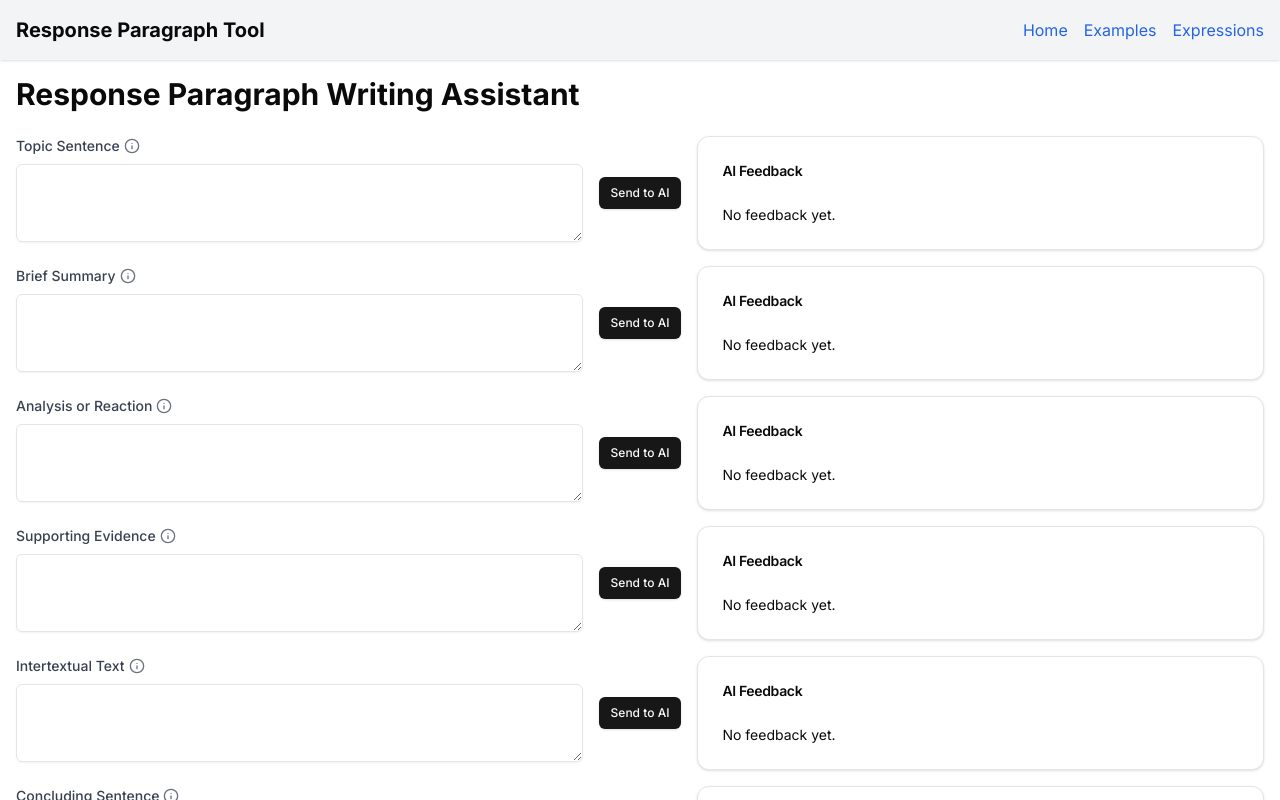
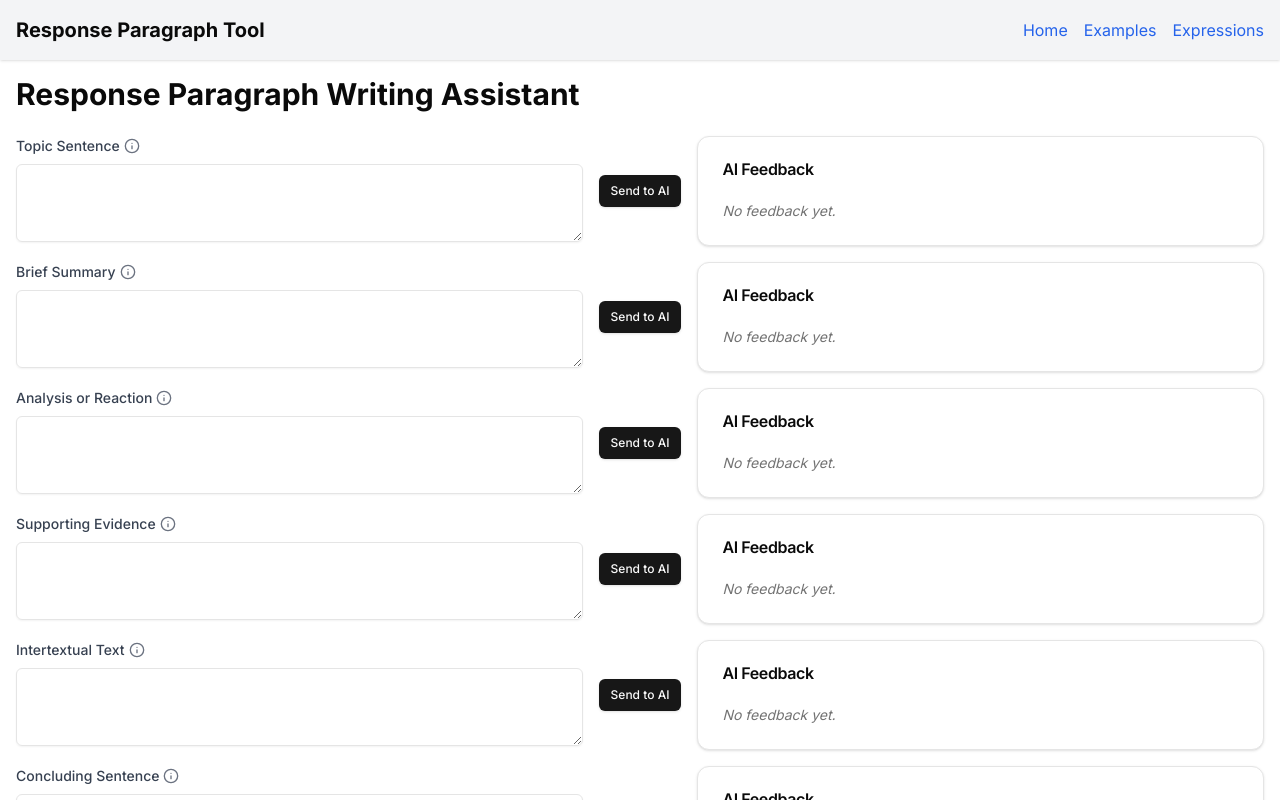
Before and after one commit to diegohenao819/response-paragraph, a Next.js app: page / in a window 1280 px wide. Shown: the top 800 px of the page. Built offline with nearby package versions, Linux system fonts and the light colour scheme.

Commit message:
Add react-markdown support and implement local storage for feedback inputs

```diff
--- a/package.json
+++ b/package.json
@@ -18,6 +18,7 @@
     "openai": "^4.85.1",
     "react": "^19.0.0",
     "react-dom": "^19.0.0",
+    "react-markdown": "^10.0.0",
     "tailwind-merge": "^3.0.1",
     "tailwindcss-animate": "^1.0.7"
   },
--- a/src/components/ResponseParagraphAssistant.tsx
+++ b/src/components/ResponseParagraphAssistant.tsx
@@ -1,6 +1,6 @@
 "use client";
-
-import { useState } from "react";
+import ReactMarkdown from "react-markdown";
+import { useState, useEffect } from "react";
 import { Button } from "@/components/ui/button";
 import { Textarea } from "@/components/ui/textarea";
 import { Card, CardContent, CardHeader, CardTitle } from "@/components/ui/card";
@@ -47,17 +47,53 @@ const sections = [
   },
 ];
 
+// Hook personalizado actualizado para admitir actualizaciones funcionales
+function useLocalStorage<T>(key: string, initialValue: T) {
+  const [storedValue, setStoredValue] = useState<T>(initialValue);
+
+  useEffect(() => {
+    if (typeof window !== "undefined") {
+      const item = localStorage.getItem(key);
+      if (item) {
+        try {
+          setStoredValue(JSON.parse(item));
+        } catch {
+          setStoredValue(item as unknown as T);
+        }
+      }
+    }
+  }, [key]);
+
+  const setValue = (value: T | ((prevValue: T) => T)) => {
+    setStoredValue((prevValue) => {
+      const newValue =
+        typeof value === "function" ? (value as (prevValue: T) => T)(prevValue) : value;
+      if (typeof window !== "undefined") {
+        localStorage.setItem(key, JSON.stringify(newValue));
+      }
+      return newValue;
+    });
+  };
+
+  return [storedValue, setValue] as const;
+}
+
 export default function ResponseParagraphAssistant() {
-  const [inputs, setInputs] = useState<Record<string, string>>({});
-  const [feedback, setFeedback] = useState<Record<string, string>>({});
+  const [inputs, setInputs] = useLocalStorage<Record<string, string>>(
+    "responseParagraphInputs",
+    {}
+  );
+  const [feedback, setFeedback] = useLocalStorage<Record<string, string>>(
+    "responseParagraphFeedback",
+    {}
+  );
   const [completeText, setCompleteText] = useState("");
-  const [generalFeedback, setGeneralFeedback] = useState("");
+  const [generalFeedback, setGeneralFeedback] = useLocalStorage<string>(
+    "generalFeedback",
+    ""
+  );
   const [loading, setLoading] = useState<Record<string, boolean>>({});
-
-  const handleInputChange = (id: string, value: string) => {
-    setInputs((prev) => ({ ...prev, [id]: value }));
-    updateCompleteText({ ...inputs, [id]: value });
-  };
+  const [generalLoading, setGeneralLoading] = useState(false);
 
   const updateCompleteText = (currentInputs: Record<string, string>) => {
     const text = sections
@@ -67,9 +103,14 @@ export default function ResponseParagraphAssistant() {
     setCompleteText(text);
   };
 
+  const handleInputChange = (id: string, value: string) => {
+    const updatedInputs = { ...inputs, [id]: value };
+    setInputs(updatedInputs);
+    updateCompleteText(updatedInputs);
+  };
+
   const sendToAI = async (id: string) => {
     setLoading((prev) => ({ ...prev, [id]: true }));
-
     try {
       const response = await fetch("/api/feedback", {
         method: "POST",
@@ -77,6 +118,7 @@ export default function ResponseParagraphAssistant() {
         body: JSON.stringify({ section: id, text: inputs[id] }),
       });
       const data = await response.json();
+      // Actualización funcional para conservar el feedback previo
       setFeedback((prev) => ({ ...prev, [id]: data.feedback }));
     } catch (error) {
       console.error("Error fetching AI feedback:", error);
@@ -86,6 +128,7 @@ export default function ResponseParagraphAssistant() {
   };
 
   const getGeneralFeedback = async () => {
+    setGeneralLoading(true);
     try {
       const response = await fetch("/api/general-feedback", {
         method: "POST",
@@ -96,12 +139,14 @@ export default function ResponseParagraphAssistant() {
       setGeneralFeedback(data.feedback);
     } catch (error) {
       console.error("Error fetching general AI feedback:", error);
+    } finally {
+      setGeneralLoading(false);
     }
   };
 
   return (
     <div className="space-y-8">
-      {/* Responsive grid for individual sections */}
+      {/* Grid para secciones individuales */}
       <div className="grid grid-cols-1 md:grid-cols-[2fr,auto,2fr] gap-4">
         {sections.map((section) => (
           <div key={section.id} className="contents">
@@ -146,19 +191,25 @@ export default function ResponseParagraphAssistant() {
             </div>
             <Card>
               <CardHeader>
-                <CardTitle className="text-sm">AI Feedback</CardTitle>
+                <CardTitle>AI Feedback</CardTitle>
               </CardHeader>
               <CardContent>
-                <p className="text-sm whitespace-pre-wrap">
-                  {feedback[section.id] || "No feedback yet."}
-                </p>
+                {feedback[section.id] ? (
+                  <div className="prose text-sm whitespace-pre-wrap max-h-32 overflow-auto">
+                    <ReactMarkdown>{feedback[section.id]}</ReactMarkdown>
+                  </div>
+                ) : (
+                  <div className="text-sm text-muted-foreground italic">
+                    No feedback yet.
+                  </div>
+                )}
               </CardContent>
             </Card>
           </div>
         ))}
       </div>
 
-      {/* Responsive grid for complete text & general feedback */}
+      {/* Grid para el texto completo y el feedback general */}
       <div className="grid grid-cols-1 md:grid-cols-[2fr,1fr] gap-4">
         <Card>
           <CardHeader>
@@ -173,12 +224,20 @@ export default function ResponseParagraphAssistant() {
             <CardTitle>General AI Feedback</CardTitle>
           </CardHeader>
           <CardContent>
-            <Button onClick={getGeneralFeedback} className="w-full mb-4">
-              Get General AI Feedback
+            <Button
+              onClick={getGeneralFeedback}
+              className="w-full mb-4"
+              disabled={generalLoading}
+            >
+              {generalLoading ? (
+                <Loader2 className="animate-spin h-5 w-5" />
+              ) : (
+                "Get General AI Feedback"
+              )}
             </Button>
             {generalFeedback && (
-              <div className="text-sm whitespace-pre-wrap max-h-32 overflow-auto">
-                {generalFeedback}
+              <div className="prose text-sm max-h-32 overflow-auto">
+                <ReactMarkdown>{generalFeedback}</ReactMarkdown>
               </div>
             )}
           </CardContent>
```
Also changed, not shown: 1 other file (tests, documents, lock files or other folders). Lines whose indentation alone changed are shown as unchanged.
